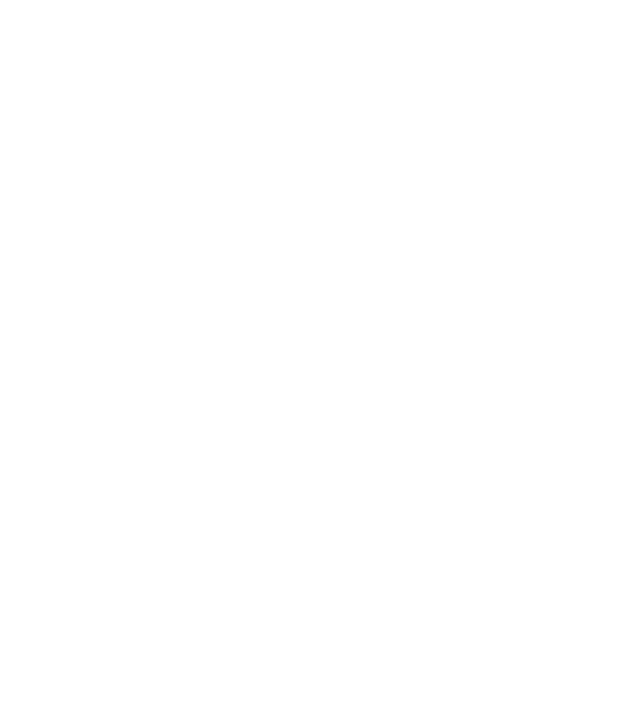
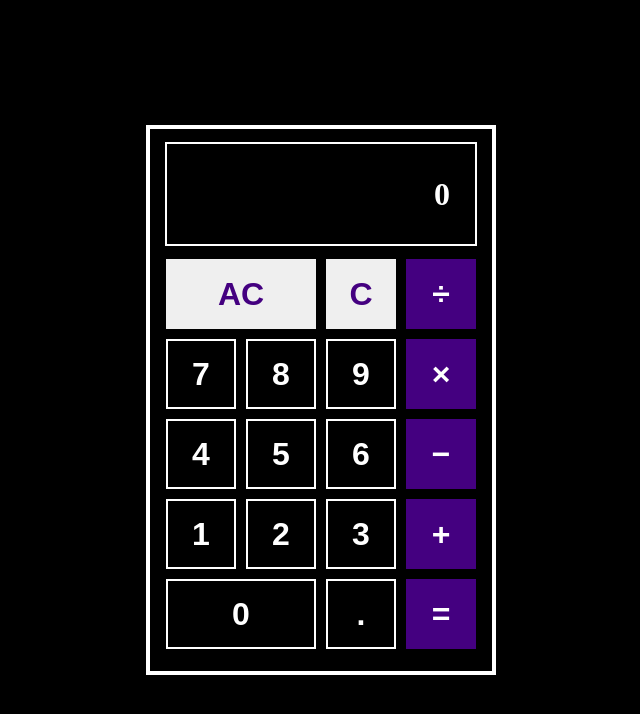
Before and after one commit to veles-rgb/calculator, a plain HTML site: page index.html in a window 1280 px wide. Shown: the whole page, without its empty margins (319-959 px from the left). Drawn offline with Linux system fonts and the light colour scheme.

Commit message:
Structure & Style calculator

```diff
--- a/index.html
+++ b/index.html
@@ -8,6 +8,30 @@
     <script src="./scripts.js" defer></script>
 </head>
 <body>
-
+    <div class="calc-container">
+        <div class="display">
+            <p>0</p>
+        </div>
+        <div class="btns-container">
+            <button class="special ac-btn">AC</button>
+            <button class="special">C</button>
+            <button class="operator">&divide;</button>
+            <button class="number">7</button>
+            <button class="number">8</button>
+            <button class="number">9</button>
+            <button class="operator">&times;</button>
+            <button class="number">4</button>
+            <button class="number">5</button>
+            <button class="number">6</button>
+            <button class="operator">&minus;</button>
+            <button class="number">1</button>
+            <button class="number">2</button>
+            <button class="number">3</button>
+            <button class="operator">&plus;</button>
+            <button class="number zero">0</button>
+            <button class="number">.</button>
+            <button class="operator">&equals;</button>
+        </div>
+    </div>
 </body>
 </html>
--- a/styles.css
+++ b/styles.css
@@ -5,3 +5,74 @@
     margin: 0;
     padding: 0;
 }
+
+html, body {
+    height: 100%;
+    width: 100%;
+    display: flex;
+    justify-content: center;
+    align-items: center;
+    color: white;
+    background-color: black;
+}
+
+.calc-container {
+    display: flex;
+    flex-direction: column;
+    align-items: center;
+    height: 550px;
+    width: 350px;
+    max-height: 550px;
+    max-width: 350px;
+    border: 4px solid white;
+}
+
+.display {
+    display: flex;
+    justify-content: right;
+    align-items: center;
+    height: 100px;
+    width: 90%;
+    padding: 25px;
+    margin-top: 15px;
+    font-size: 32px;
+    font-weight: 900;
+    outline: 2px solid white;
+}
+
+.btns-container {
+    display: flex;
+    justify-content: center;
+    flex-wrap: wrap;
+    padding: 15px;
+    gap: 10px;
+}
+
+button {
+    font-weight: 900;
+    border-style: none;
+    font-size: 32px;
+    height: 70px;
+    width: 70px;
+    cursor: pointer;
+}
+
+.special {
+    color: rgb(68, 0, 128);
+}
+
+.operator {
+    color: white;
+    background-color: rgb(68, 0, 128);
+}
+
+button.number {
+    color: white;
+    background-color: black;
+    border: 2px solid white;
+}
+
+.ac-btn,
+.zero {
+    width: 150px;
+}
```
